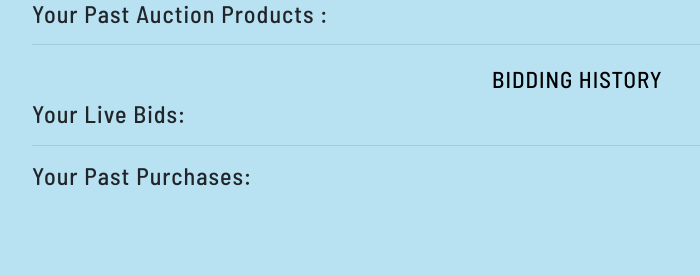
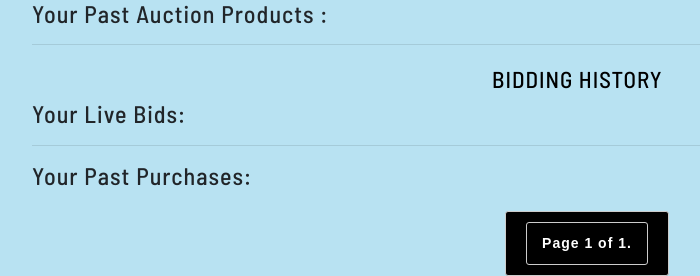
Before and after one commit to akshatg20/CS253A-dormroomdealer, a Django app: page /dashboard in a window 1280 px wide. Shown: the part 715-991 px from the top of the page, without its empty margins (53-753 px from the left). Before the commit the page ends 901 px from the top, so only its background shows below. Run offline with Django 3.2, Linux system fonts and the light colour scheme; a user stored in the database is signed in; data comes from the database, SQL or seed files in the repository; both versions use the stored data as it was after the commit; some libraries are stand-ins or nearby versions.

Commit message:
pagination corrected

```diff
--- a/accounts/views.py
+++ b/accounts/views.py
@@ -247,11 +247,15 @@ def home(request):
 
     # paginating
     paginator = Paginator(items, 6)  # Show 6 products per page.
-
     page_number = request.GET.get('page')
     page_obj = paginator.get_page(page_number)
 
-    return render(request, "home.html", {'page_obj': page_obj, 'items': itemsfuture, 'show_notifications_link': show_notifications_link, "num_notifications": num_notifications})
+    paginator2 = Paginator(itemsfuture,6)   # Show 6 products per page.
+    page_number = request.GET.get('page')
+    page_obj2 = paginator2.get_page(page_number)
+
+
+    return render(request, "home.html", {'page_obj': page_obj, 'page_obj2': page_obj2, 'show_notifications_link': show_notifications_link, "num_notifications": num_notifications})
 
 
 # function to implement notifications from the Customuser requesting for notifications. Show most recent 10 notifications
@@ -372,7 +376,34 @@ def dashboard(request):
     pitem = Item.objects.filter(ownermail=mail).filter(status="past")
     litem = Item.objects.filter(ownermail=mail).filter(status="live")
     fitem = Item.objects.filter(ownermail=mail).filter(status="future")
-    return render(request, "dashboard.html", {'pitem': pitem, 'litem': litem, 'fitem': fitem, "biddedlive": biddedlive, "biddedpast": biddedpast, "details": details, "contact": contact, "profile": profile, "hall": hall, "show_notifications_link": show_notifications_link})
+
+    # paginating live items
+    paginator = Paginator(litem,4)  # Show 4 products per page.
+    page_number = request.GET.get('page')
+    page_obj = paginator.get_page(page_number)
+
+    # paginating future items
+    paginator2 = Paginator(fitem, 4)
+    page_number = request.GET.get('page')
+    page_obj2 = paginator2.get_page(page_number)
+
+    # paginating past items
+    paginator3 = Paginator(pitem, 4)
+    page_number = request.GET.get('page')
+    page_obj3 = paginator3.get_page(page_number)
+
+    # paginating biddedlive items
+    paginator4 = Paginator(biddedlive, 4)
+    page_number = request.GET.get('page')
+    page_obj4 = paginator4.get_page(page_number)
+
+    # paginating biddedpast items
+    paginator5 = Paginator(biddedpast, 4)
+    page_number = request.GET.get('page')
+    page_obj5 = paginator5.get_page(page_number)
+
+
+    return render(request, "dashboard.html", {'page_obj':page_obj,'page_obj2':page_obj2, 'page_obj3':page_obj3, 'page_obj4':page_obj4, 'page_obj5':page_obj5, "details": details, "contact": contact, "profile": profile, "hall": hall, "show_notifications_link": show_notifications_link})
 
 
 # function to allow user to edit their details
--- a/templates/dashboard.html
+++ b/templates/dashboard.html
@@ -32,6 +32,42 @@
     .right{
         padding: 25px 40px;
     }
+    .pagination {
+        display: flex;
+        justify-content: center;
+        align-items: center;
+        margin-top: 20px;
+        background-color: transparent;
+        overflow-x: scroll;
+        width: 100%;
+    }
+
+    .pagination a,
+    .pagination span {
+        display: inline-block;
+        padding: 10px 15px;
+        margin: 0 5px;
+        border: 1px solid #ccc;
+        border-radius: 3px;
+        font-size: 14px;
+        text-align: center;
+        color: white;
+        text-decoration: none;
+        background-color: black;
+    }
+
+    .pagination a:hover {
+        background-color: #f2f2f2;
+    }
+
+    .pagination .current {
+        font-weight: bold;
+    }
+
+    .pagination a.disabled {
+        pointer-events: none;
+        opacity: 0.5;
+    }
 </style>
 
 <div class="container-2">
@@ -63,7 +99,7 @@
 
     <b><h4>Your Live Auction Products :</h4></b>
 
-{% for i in litem%}
+{% for i in page_obj%}
 <center>
     <table border="0">
 
@@ -102,7 +138,7 @@
 <hr>
 
 <b><h4>Your Future Auction Products:</h4></b>
-{% for i in fitem%}
+{% for i in page_obj2%}
 <center>
 <table border="0">
     <tr>
@@ -132,7 +168,7 @@
 <hr>
 
     <div><b><h4>Your Past Auction Products :</h4></b></div>
-{% for i in pitem%}
+{% for i in page_obj3%}
 <center>
     <table border="0">
         <tr>
@@ -165,7 +201,7 @@
 
 
     <b><h4>Your Live Bids:</h4></b>
-{% for i in biddedlive%}
+{% for i in page_obj4%}
 <center>
     <table border="0">
         <tr>
@@ -194,7 +230,7 @@
     <hr>
 
     <b><h4>Your Past Purchases:</h4></b>
-{% for i in biddedpast%}
+{% for i in page_obj5%}
 <center>
     <table border="0">
         <tr>
@@ -220,5 +256,22 @@
     </table>
     </center>
     {%endfor%}
+    <div class="pagination">
+        <span class="step-links">
+            {% if page_obj.has_previous %}
+            <a href="?page=1">&laquo; First</a>
+            <a href="?page={{ page_obj.previous_page_number }}">Previous</a>
+            {% endif %}
+
+            <span class="current">
+                Page {{ page_obj.number }} of {{ page_obj.paginator.num_pages }}.
+            </span>
+
+            {% if page_obj.has_next %}
+            <a href="?page={{ page_obj.next_page_number }}">Next</a>
+            <a href="?page={{ page_obj.paginator.num_pages }}">Last &raquo;</a>
+            {% endif %}
+        </span>
+    </div>
 </div>
 {% endblock %}
--- a/templates/home.html
+++ b/templates/home.html
@@ -199,13 +199,12 @@
     </div>
 </div>
 
-
 <div class="container">
     <h2 class="text-center my-4">Future Auctions</h2>
     <hr>
     </hr>
     <div class="row justify-content-center">
-        {% for i in items %}
+        {% for i in page_obj2 %}
         <div class="col-md-4 mb-4">
             <div class="card">
                 <img class="card-img-top" id="item-image" src="{{ i.profile.url }}" alt="{{ i.name }}">
```
Also changed, not shown: db.sqlite3, media/pics/charger.webp (added), media/pics/dummy_image.jpeg (added), media/pics/dummy_image_8rAHWe3.jpeg (added), media/pics/dummy_image_93JhGKQ.jpeg (added), media/pics/dummy_image_Vd5A6Mv.jpeg (added).
